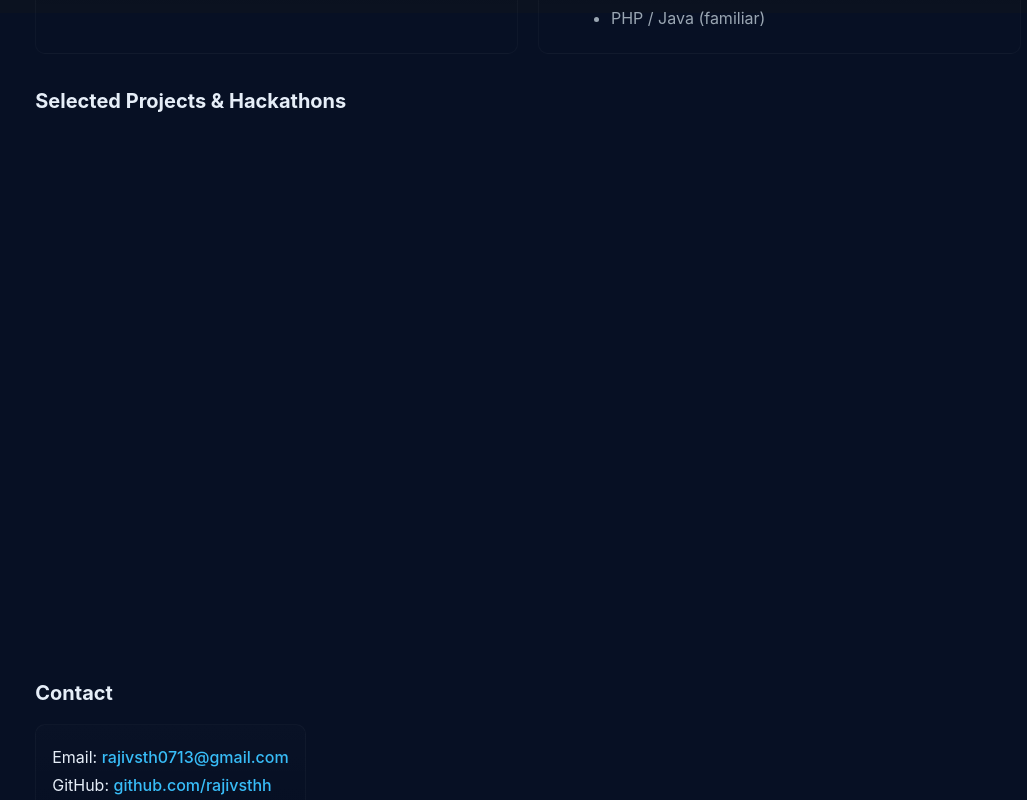
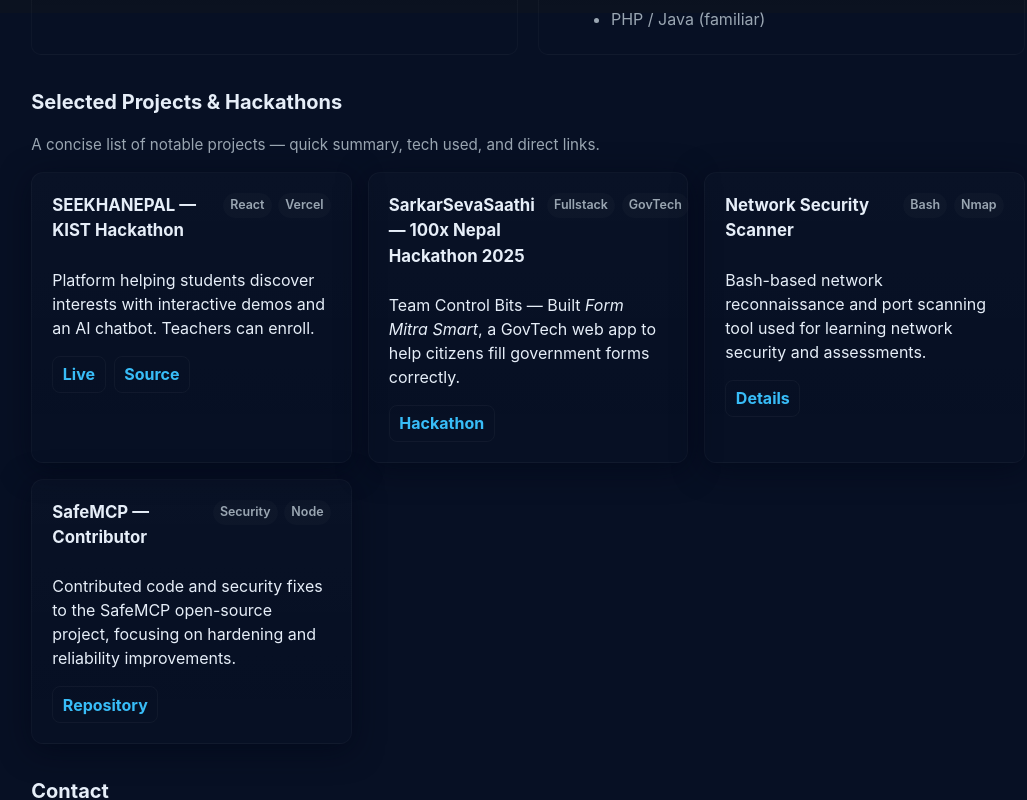
Before and after one commit to rajivsthh/rajivportfolio, a React (Vite) app: page / in a window 1280 px wide. Shown: the part 787-1587 px from the top of the page, without its empty margins (112-1139 px from the left). Built offline with nearby package versions, Linux system fonts and the light colour scheme.

Commit message:
feat: implement active section highlighting and add header actions for email and resume

```diff
--- a/src/App.css
+++ b/src/App.css
@@ -84,6 +84,22 @@
 .socials a { color: var(--muted); text-decoration:none; padding:.3rem .4rem; border-radius:6px; }
 .socials a:hover { color: var(--text); background: rgba(255,255,255,0.02); }
 
+/* Projects: clearer cards */
+.project-grid { grid-template-columns: repeat(auto-fit, minmax(300px, 1fr)); gap: 1rem; }
+.project-card { padding: 1.15rem; border-radius: 12px; }
+.project-header { display:flex; justify-content:space-between; align-items:flex-start; gap: .75rem; margin-bottom: .5rem; }
+.project-meta { display:flex; align-items:center; gap:.5rem; }
+.tech-list { display:flex; gap: .4rem; }
+.tag { background: rgba(255,255,255,0.02); color: var(--muted); padding: .2rem .45rem; border-radius: 999px; font-size: .78rem; font-weight:600; }
+.card-actions { margin-top: .85rem; display:flex; gap:.5rem; }
+.btn-link { display:inline-block; padding: .35rem .6rem; border-radius:8px; background: transparent; border: 1px solid rgba(255,255,255,0.04); color: var(--accent); text-decoration:none; font-weight:700; }
+.btn-link:hover { background: rgba(56,189,248,0.06); color: var(--text); }
+
+/* Slightly larger card on wide screens for emphasis */
+@media (min-width: 1100px) {
+  .project-card { padding: 1.25rem; }
+}
+
 .site-nav { display:flex; align-items:center; }
 .nav-list { list-style:none; margin:0; padding:0; display:flex; gap:1rem; }
 .nav-list a { color: var(--muted); text-decoration:none; padding:.4rem .6rem; border-radius:6px; font-weight:600; }
--- a/src/App.tsx
+++ b/src/App.tsx
@@ -103,28 +103,72 @@
 
           <section id="projects" className="projects">
             <h2 className="section-title">Selected Projects & Hackathons</h2>
-             <div className="cards">
-               <article className="card fade-up">
-                 <h3>SEEKHANEPAL — KIST Hackathon</h3>
+            <p className="lead muted">A concise list of notable projects — quick summary, tech used, and direct links.</p>
+
+             <div className="cards project-grid">
+               <article className="card project-card">
+                 <div className="project-header">
+                   <h3>SEEKHANEPAL — KIST Hackathon</h3>
+                   <div className="project-meta">
+                     <div className="tech-list">
+                       <span className="tag">React</span>
+                       <span className="tag">Vercel</span>
+                     </div>
+                   </div>
+                 </div>
                  <p>Platform helping students discover interests with interactive demos and an AI chatbot. Teachers can enroll.</p>
-                 <p className="muted">Live: <a href="https://seekhanepal.vercel.app/" target="_blank" rel="noopener noreferrer">seekhanepal.vercel.app</a></p>
+                 <div className="card-actions">
+                   <a className="btn-link" href="https://seekhanepal.vercel.app/" target="_blank" rel="noopener noreferrer">Live</a>
+                   <a className="btn-link" href="https://github.com/rajivsthh/seekhanepal" target="_blank" rel="noopener noreferrer">Source</a>
+                 </div>
                </article>
 
-               <article className="card fade-up">
-                 <h3>SarkarSevaSaathi — 100x Nepal Hackathon 2025</h3>
+               <article className="card project-card">
+                 <div className="project-header">
+                   <h3>SarkarSevaSaathi — 100x Nepal Hackathon 2025</h3>
+                   <div className="project-meta">
+                     <div className="tech-list">
+                       <span className="tag">Fullstack</span>
+                       <span className="tag">GovTech</span>
+                     </div>
+                   </div>
+                 </div>
                  <p>Team Control Bits — Built <em>Form Mitra Smart</em>, a GovTech web app to help citizens fill government forms correctly.</p>
-                 <p className="muted">Hackathon: <a href="https://100x-hackathon.vercel.app/about" target="_blank" rel="noopener noreferrer">100x Nepal Hackathon</a></p>
+                 <div className="card-actions">
+                   <a className="btn-link" href="https://100x-hackathon.vercel.app/about" target="_blank" rel="noopener noreferrer">Hackathon</a>
+                 </div>
                </article>
 
-               <article className="card fade-up">
-                 <h3>Network Security Scanner</h3>
+               <article className="card project-card">
+                 <div className="project-header">
+                   <h3>Network Security Scanner</h3>
+                   <div className="project-meta">
+                     <div className="tech-list">
+                       <span className="tag">Bash</span>
+                       <span className="tag">Nmap</span>
+                     </div>
+                   </div>
+                 </div>
                  <p>Bash-based network reconnaissance and port scanning tool used for learning network security and assessments.</p>
+                 <div className="card-actions">
+                   <a className="btn-link" href="#" onClick={(e) => e.preventDefault()}>Details</a>
+                 </div>
                </article>
 
-              <article className="card fade-up">
-                <h3>SafeMCP — Contributor</h3>
+              <article className="card project-card">
+                <div className="project-header">
+                  <h3>SafeMCP — Contributor</h3>
+                  <div className="project-meta">
+                    <div className="tech-list">
+                      <span className="tag">Security</span>
+                      <span className="tag">Node</span>
+                    </div>
+                  </div>
+                </div>
                 <p>Contributed code and security fixes to the SafeMCP open-source project, focusing on hardening and reliability improvements.</p>
-                <p className="muted">Repository: <a href="https://github.com/rajivsthh/safemcp" target="_blank" rel="noopener noreferrer">github.com/rajivsthh/safemcp</a></p>
+                <div className="card-actions">
+                  <a className="btn-link" href="https://github.com/rajivsthh/safemcp" target="_blank" rel="noopener noreferrer">Repository</a>
+                </div>
               </article>
              </div>
            </section>
```
